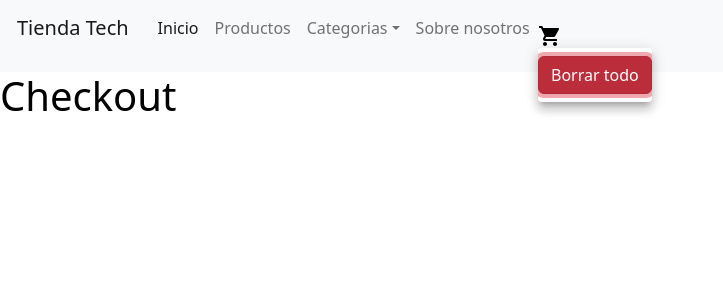
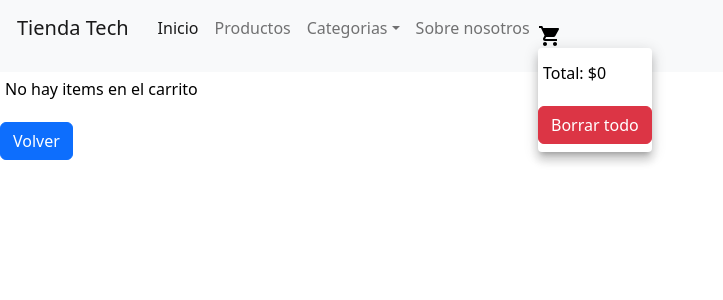
Before and after one commit to FGuardia1/Tienda_react, a React (Create React App) app: page /cart in a window 1280 px wide. Both pictures are taken after a click on the icon 549 px from the left and 36 px from the top of the page. Shown: the top 300 px of the page, without its empty margins (0-723 px from the left). Built offline with nearby package versions, Linux system fonts and the light colour scheme.

Commit message:
Cart view

```diff
--- a/src/components/Checkout/Checkout.js
+++ b/src/components/Checkout/Checkout.js
@@ -1,9 +1,57 @@
+import {useContext} from 'react'
+import DeleteIcon from '@mui/icons-material/Delete';
+import { CartContext } from '../../context/CartContext';
+import { Link}from 'react-router-dom'
+
+
 
 const Checkout=()=>{
+    const { cartProducts, clear,removeItem,totalCart,cantidadProducts } = useContext(CartContext)
+
+
+    const borrar=(e)=>{
+        e.preventDefault();
+        const itemId=e.target.parentElement.parentElement.parentElement.getAttribute("data_id")
+        removeItem(itemId)
+
+    }
+
 return(
-    <div>
-     <h1>Checkout</h1>
+
+<>
+{
+    !cartProducts.length?<div>
+        <p>No hay items en el carrito</p>
+        <button className="btn btn-primary"><Link className="text-decoration-none text-white" to='/'>Volver</Link></button>
+        </div>:
+<div>
+     {cartProducts.map((product) => {
+                    return(
+                        <div className='item-cart-product' key={product.id} data_id={product.id}>
+                            <img src={product.imagen} alt="" />
+                            <div className='cart-product__details'>
+                                <p>{product.nombre}</p>
+                            </div>
+                            <div className='cart-product__details'>
+                                <p>$ {product.precio}</p>
+                                <p>Cantidad {product.cantidad}</p>
+                            </div>
+                            <div  className='cart-product__action'>
+                             <DeleteIcon onClick={borrar}/>
+                            </div>
+                        </div>
+                    )
+                })}
+                <p>Total: ${totalCart} </p>
+                <button className="btn btn-danger" onClick={() => clear()}>Borrar todo</button>
     </div>
+    }
+
+
+
+</>
+
+
 )
 
 
--- a/src/components/NavBar/CartWidget.js
+++ b/src/components/NavBar/CartWidget.js
@@ -9,7 +9,7 @@ import './NavBar.scss';
 const CartWidget = () => {
     const [anchorEl, setAnchorEl] = useState(null);
 
-    const { cartProducts, clear,removeItem } = useContext(CartContext)
+    const { cartProducts, clear,removeItem,totalCart,cantidadProducts } = useContext(CartContext)
 
 
 const borrar=(e)=>{
@@ -28,6 +28,8 @@ const borrar=(e)=>{
     };
     return(
         <div className='cart-widget'>
+            {cartProducts.length!==0&& <p>{cantidadProducts} </p>}
+
             <ShoppingCartIcon
                 aria-controls={open ? 'basic-menu' : undefined}
                 aria-haspopup="true"
@@ -60,6 +62,7 @@ const borrar=(e)=>{
                         </div>
                     )
                 })}
+                <p>Total: ${totalCart} </p>
                 <button className="btn btn-danger" onClick={() => clear()}>Borrar todo</button>
             </Menu>
         </div>
--- a/src/context/CartContext.js
+++ b/src/context/CartContext.js
@@ -4,38 +4,49 @@ const CartContext = createContext()
 
 const CartProvider = ({children}) => {
     const [cartProducts, setCartProducts] = useState([])
+    const [totalCart, setTotalCart] = useState(0)
+    const [cantidadProducts, setCantidadProducts] = useState(0)
 
 const isInCart=(id)=>{
     return cartProducts.find(prod => prod.id ==id)?true:false
 }
 
 
-
-
 const addItem = (product,cantidad) => {
     if(isInCart(product.id)){
-        console.log("El producto se encuentra en el carrito de compras")
         return false
     }else{
         product['cantidad'] = cantidad
         setCartProducts([...cartProducts, product])
+        setTotalCart(totalCart+product.precio * product.cantidad)
+        setCantidadProducts(cantidadProducts+cantidad)
         return true
     }
 }
 const removeItem = (itemId) => {
+
+   let product=cartProducts.find(prod=>prod.id==itemId)
+   setTotalCart(totalCart-product.precio*product.cantidad)
+   setCantidadProducts(cantidadProducts-product.cantidad)
     setCartProducts(cartProducts.filter((producto) => producto.id != itemId)) ;
 }
 
+ const clear = () => {
+        setCartProducts([])
+        setTotalCart(0)
+        setCantidadProducts(0)
+    }
 
-    const clear = () => {
-        setCartProducts([])
-    }
+
+
     const data = {
         cartProducts,
         setCartProducts,
         clear,
         addItem,
-        removeItem
+        removeItem,
+        cantidadProducts,
+        totalCart
     }
 
     return(
```
